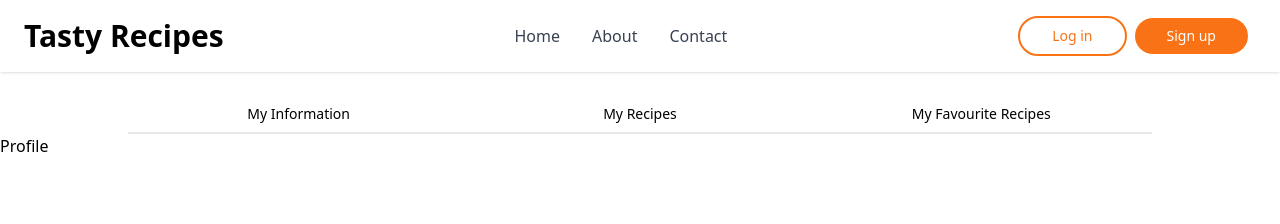
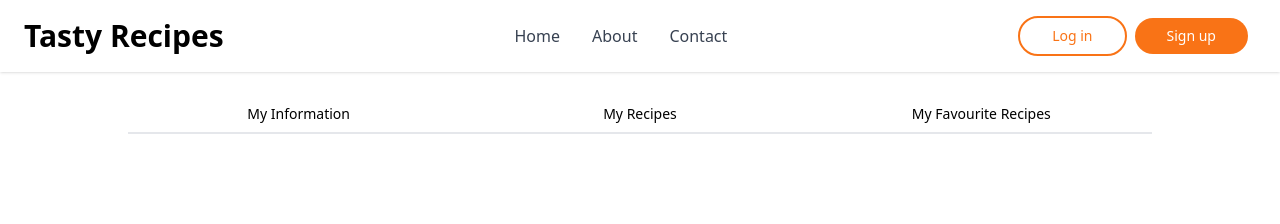
Before and after one commit to Jon-Felipe/Tasty-React, a React (Vite) app: page /profile in a window 1280 px wide. Shown: the top 224 px of the page. Built offline with nearby package versions, Linux system fonts and the light colour scheme.

Commit message:
profile links fix

```diff
--- a/src/App.tsx
+++ b/src/App.tsx
@@ -34,7 +34,7 @@ const router = createBrowserRouter(
       <Route path='login' element={<Login />} />
       <Route path='register' element={<Register />} />
       <Route path='profile' element={<ProfileLayout />}>
-        <Route index element={<Profile />} />
+        <Route path='my-information' element={<Profile />} />
         <Route path='my-recipes' element={<MyRecipes />} />
         <Route path='my-favourites' element={<FavouriteRecipes />} />
       </Route>
--- a/src/components/Header.tsx
+++ b/src/components/Header.tsx
@@ -35,7 +35,10 @@ const Header = ({ showLinks, setShowLinks }: Props) => {
           <div className='flex items-center lg:order-2'>
             {user?.name ? (
               <div className='flex items-center gap-x-4'>
-                <Link to='/profile' className='flex items-center gap-x-1'>
+                <Link
+                  to='/profile/my-information'
+                  className='flex items-center gap-x-1'
+                >
                   <UserCircleIcon className='w-6 h-6' />
                   <p>My Profile</p>
                 </Link>
```
